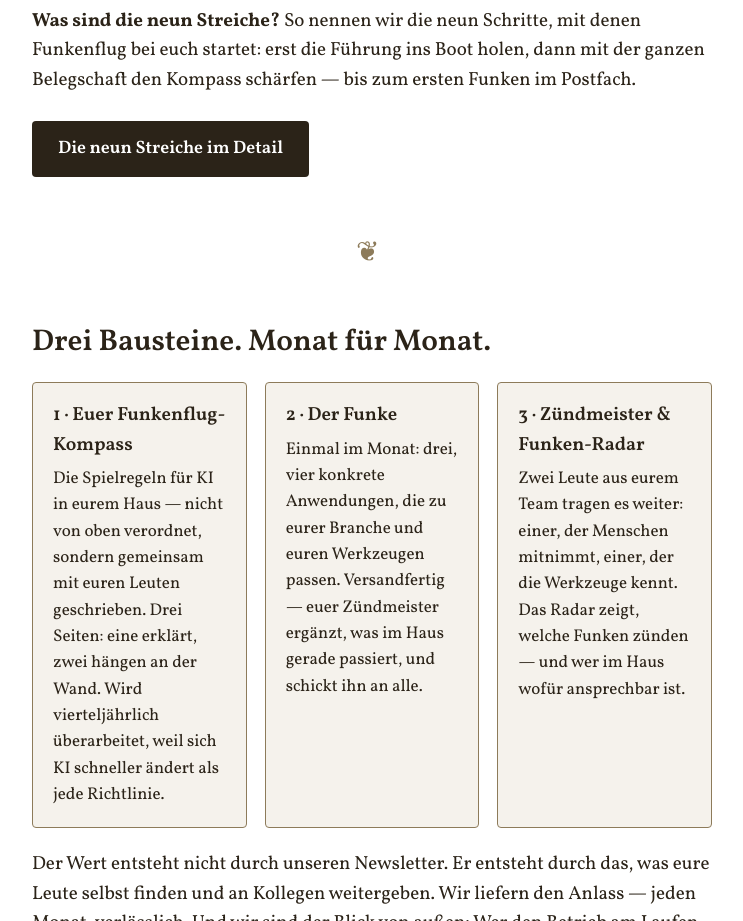
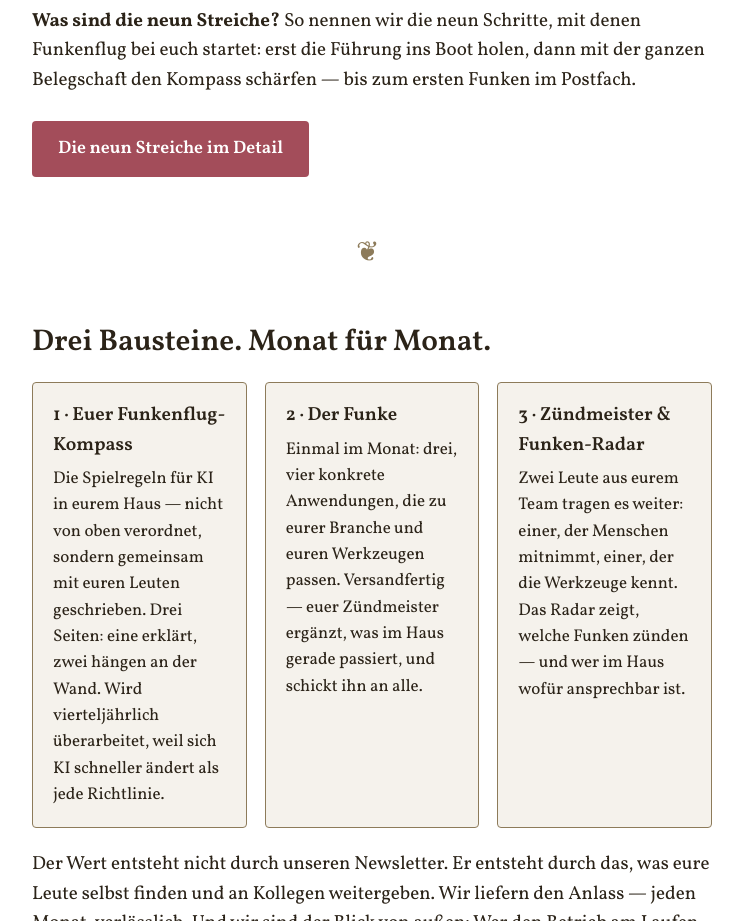
Before and after one commit to finnern/funkenflug, a plain HTML site: page index.html in a window 1280 px wide. Shown: the part 1640-2561 px from the top of the page, without its empty margins (268-1011 px from the left). Drawn offline with Linux system fonts and the light colour scheme.

Commit message:
Ändere Streich-Button auf helleres Weinrot

```diff
--- a/index.html
+++ b/index.html
@@ -52,6 +52,8 @@
   .cta{display:inline-block;background:var(--ink);color:var(--paper);text-decoration:none;padding:14px 26px;border-radius:4px;font-size:18px;font-weight:600;margin:.4em .6em .4em 0}
   .cta.ghost{background:transparent;color:var(--ink);border:1.5px solid var(--ink)}
   .cta:hover{background:var(--accent);border-color:var(--accent);color:#fff}
+  .cta.streiche{background:#A34D5A}
+  .cta.streiche:hover{background:#803744}
   .note{font-size:15px;color:var(--muted)}
   .people{display:grid;gap:22px;margin:1.2em 0}
   @media(min-width:640px){.people{grid-template-columns:1fr 1fr}}
@@ -101,7 +103,7 @@ Und, das sei vorweg verraten:
 Gut geht’s aus mit diesen Taten.</div>
 
   <p><strong>Was sind die neun Streiche?</strong> So nennen wir die neun Schritte, mit denen Funkenflug bei euch startet: erst die Führung ins Boot holen, dann mit der ganzen Belegschaft den Kompass schärfen — bis zum ersten Funken im Postfach.</p>
-  <p><a class="cta" href="/ablauf/">Die neun Streiche im Detail</a></p>
+  <p><a class="cta streiche" href="/ablauf/">Die neun Streiche im Detail</a></p>
 
   <div class="orn">❦</div>
 
```
